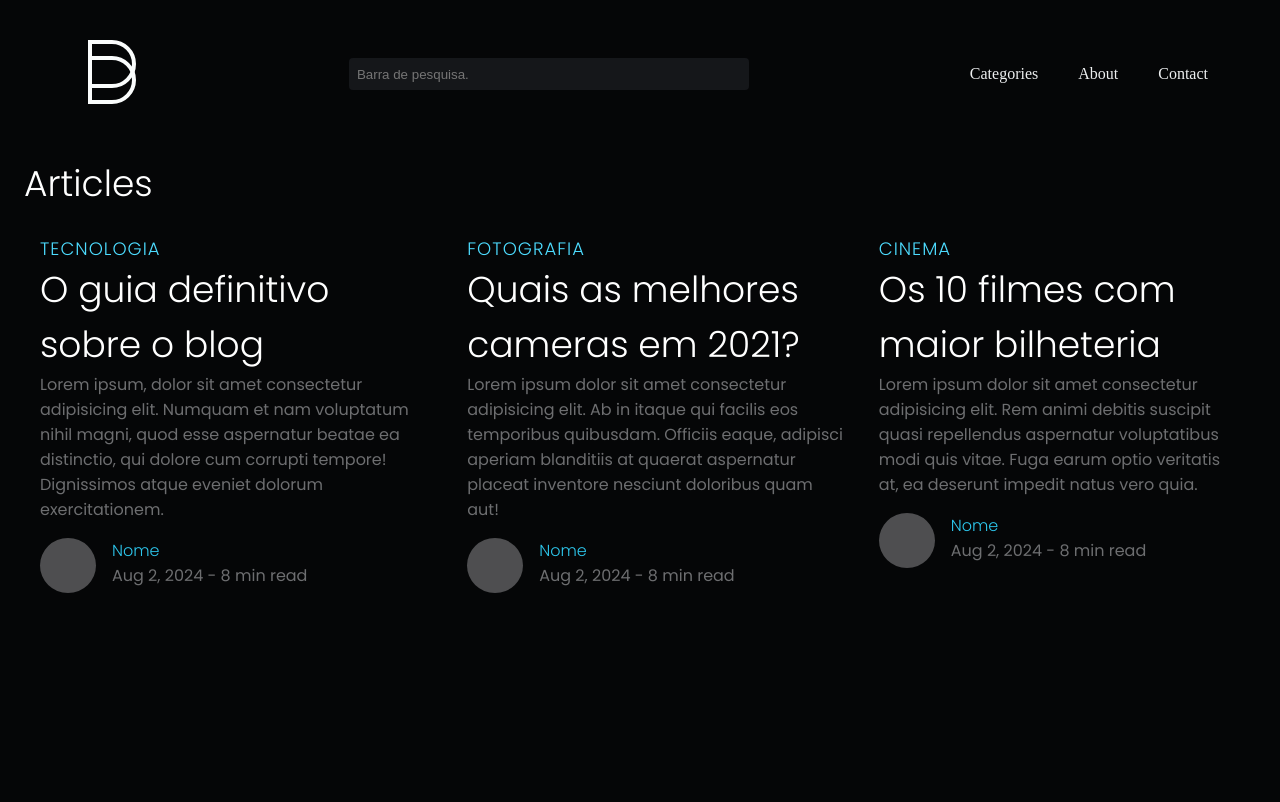
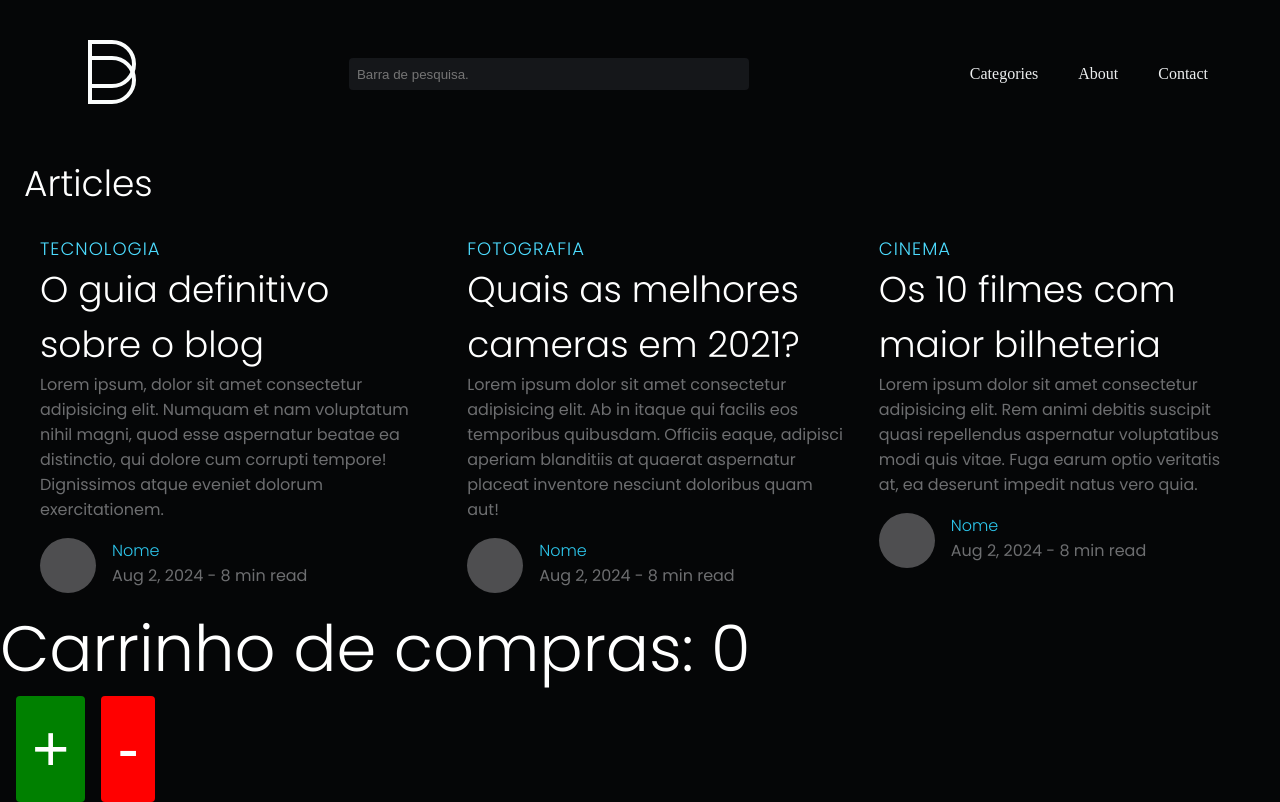
Before and after one commit to DevEmerick/blog, a React (Create React App) app: page / in a window 1280 px wide. Built offline with nearby package versions, Linux system fonts and the light colour scheme.

Commit message:
React Hooks, UseState & OnClick

```diff
--- a/db.json
+++ b/db.json
@@ -1,7 +1,7 @@
 {
   "posts": [
     {
-      "id": 1,
+      "id": "1",
       "category": "Tecnologia",
       "title": "O guia definitivo sobre o blog",
       "resume": "Lorem ipsum",
@@ -10,7 +10,7 @@
       "date": "Aug 2, 2020"
     },
     {
-      "id": 2,
+      "id": "2",
       "category": "Fotografia",
       "title": "Quais as melhores câmeras em 2021?",
       "resume": "Lorem ipsum",
@@ -19,7 +19,7 @@
       "date": "Aug 4, 2020"
     },
     {
-      "id": 4,
+      "id": "3",
       "category": "Cinema",
       "title": "Os 10 filmes com maior bilheteria.",
       "resume": "Lorem ipsum",
--- a/src/App.js
+++ b/src/App.js
@@ -1,11 +1,37 @@
-import Header from './components/Header';
-import Article from './components/Article';
+import Header from "./components/Header";
+import Article from "./components/Article";
+
+import { useState } from "react";
 
 function App() {
+  let [carrinho, setCarrinho] = useState(0);
+
+  const AddItem = () => {
+    setCarrinho(carrinho + 1);
+    console.log(carrinho);
+  };
+
+  const RemoveItem = () => {
+    if (carrinho > 0) {
+      setCarrinho(carrinho - 1);
+    }
+    console.log(carrinho);
+  };
+
   return (
     <>
       <Header> </Header>
       <Article></Article>
+
+      <h1>Carrinho de compras: {carrinho}</h1>
+      <div className="flex">
+        <button className="add-button ml-2" onClick={AddItem}>
+          +
+        </button>
+        <button className="remove-button ml-2" onClick={RemoveItem}>
+          -
+        </button>
+      </div>
     </>
   );
 }
--- a/src/components/css/style.css
+++ b/src/components/css/style.css
@@ -666,6 +666,26 @@ body {
   background-color: #050607;
 }
 
+.add-button {
+  display: block;
+  border: 0;
+  background-color: green;
+  padding: 16px;
+  color: white;
+  font-size: 64px;
+  border-radius: 4px;
+}
+
+.remove-button {
+  display: block;
+  border: 0;
+  background-color: red;
+  padding: 16px;
+  color: white;
+  font-size: 64px;
+  border-radius: 4px;
+}
+
 header {
   padding: 24px;
   max-width: 1200px;
--- a/src/components/css/style.scss
+++ b/src/components/css/style.scss
@@ -13,4 +13,26 @@ body{
     background-color: #050607;
 }
 
+
+.add-button{
+    display: block;
+    border: 0;
+    background-color: green;
+    padding: 16px;
+    color: white;
+    font-size: 64px;
+    border-radius: 4px;
+}
+
+.remove-button{
+    display: block;
+    border: 0;
+    background-color: red;
+    padding: 16px;
+    color: white;
+    font-size: 64px;
+    border-radius: 4px;
+}
+
+
 @import 'sass/layout';
```
Also changed, not shown: 1 other file (tests, documents, lock files or other folders).
